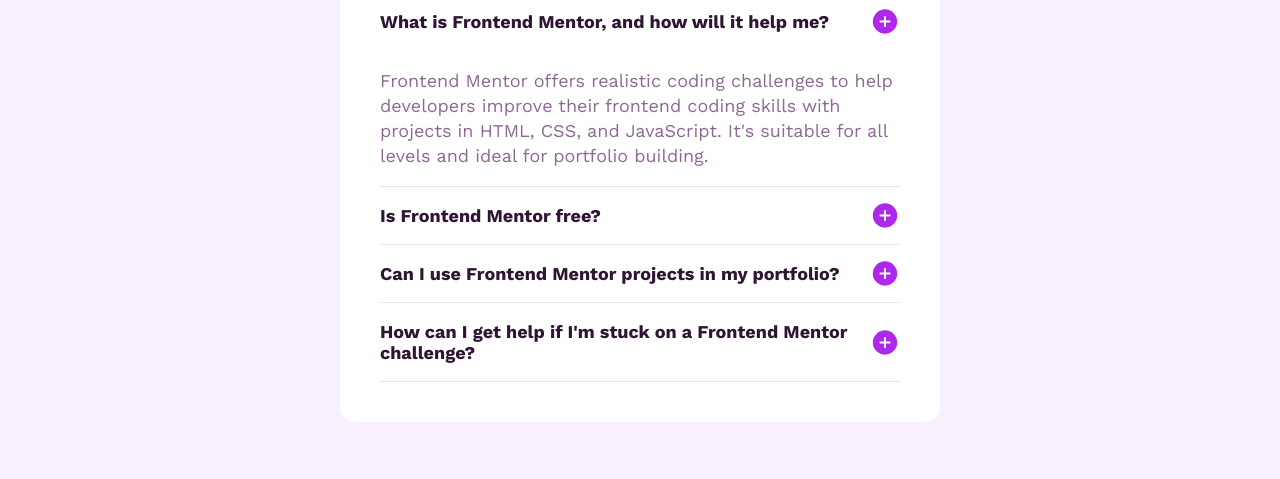
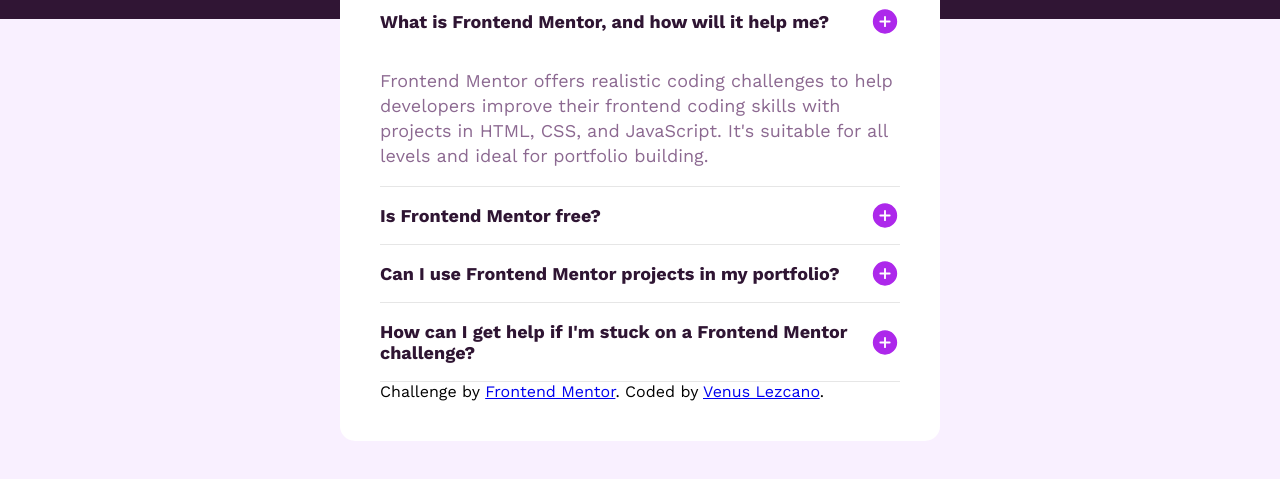
Before and after one commit to Venus-Lezcano/FAQ-accordion, a plain HTML site: page index.html in a window 1280 px wide. Shown: the part 301-780 px from the top of the page. Drawn offline with nearby package versions, Linux system fonts and the light colour scheme.

Commit message:
proyecto finalizado

```diff
--- a/index.html
+++ b/index.html
@@ -71,6 +71,14 @@
             seek support from other community members.</p>
         </div>
       </div>
+
+      <div class="attribution">
+
+        Challenge by
+        <a href="https://www.frontendmentor.io?ref=challenge" target="_blank"
+          >Frontend Mentor</a
+        >. Coded by <a href="https://github.com/VenusLaChurra/FAQ-accordion.git" target="_blank">Venus Lezcano</a>.
+      </div>
       <script src="./script.js"></script>
 
   </body>
--- a/style.css
+++ b/style.css
@@ -1,6 +1,9 @@
 body {
-  background: hsl(275, 100%, 97%);
+  background: url(./assets/images/background-pattern-desktop.svg) no-repeat
+    fixed hsl(275, 100%, 97%);
+  background-repeat: repeat-x;
   font-family: 'Work Sans', sans-serif;
+  margin: 0px;
 }
 
 #container {
@@ -35,6 +38,10 @@ body {
   cursor: pointer;
 }
 
+.questions:hover {
+  color: hsl(281, 88%, 56%);
+}
+
 .answers {
   color: hsl(292, 16%, 49%);
   font-size: 18px;
@@ -48,6 +55,3 @@ body {
 .answers.active {
   max-height: fit-content;
 }
-
-.icon.active {
-}
```
